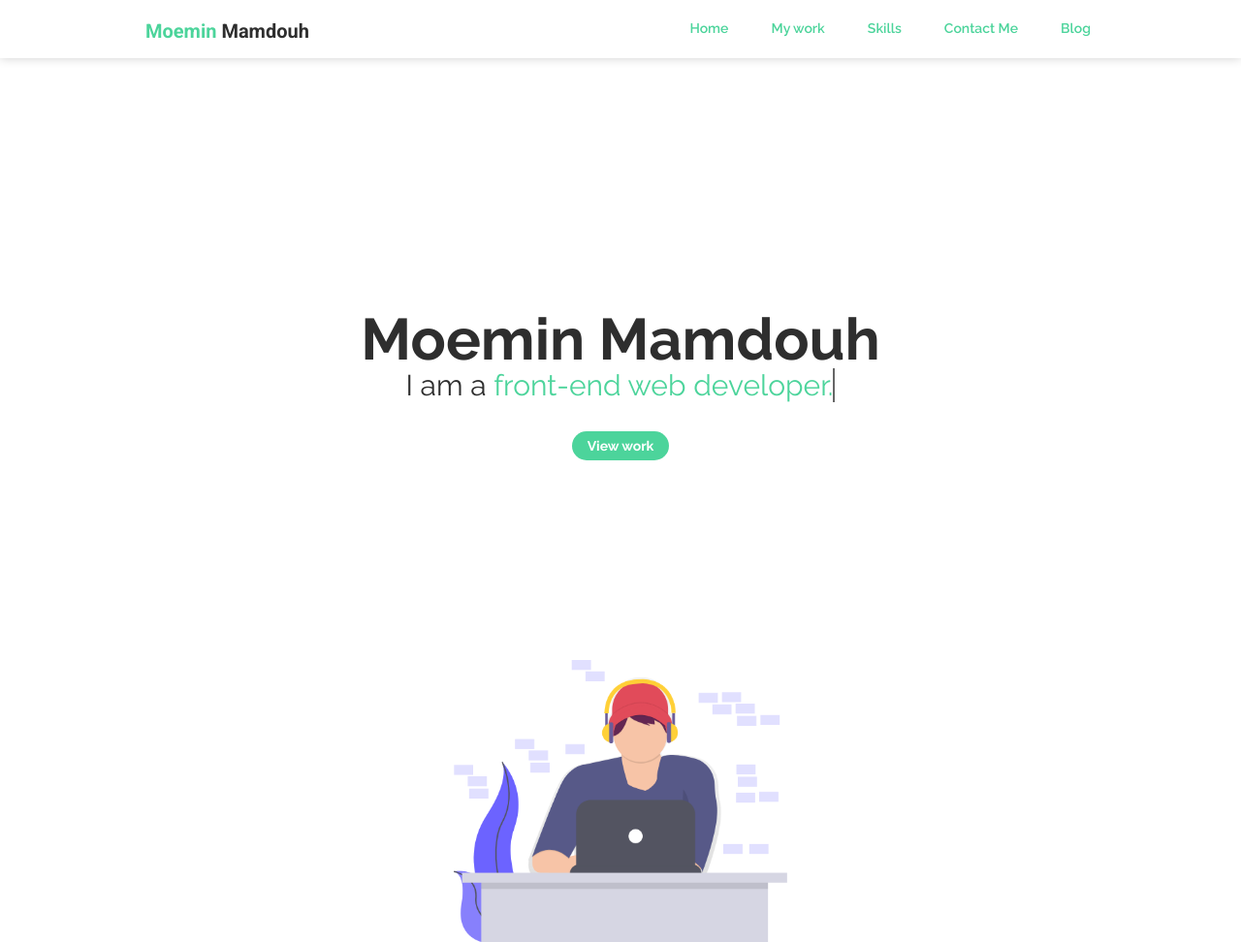
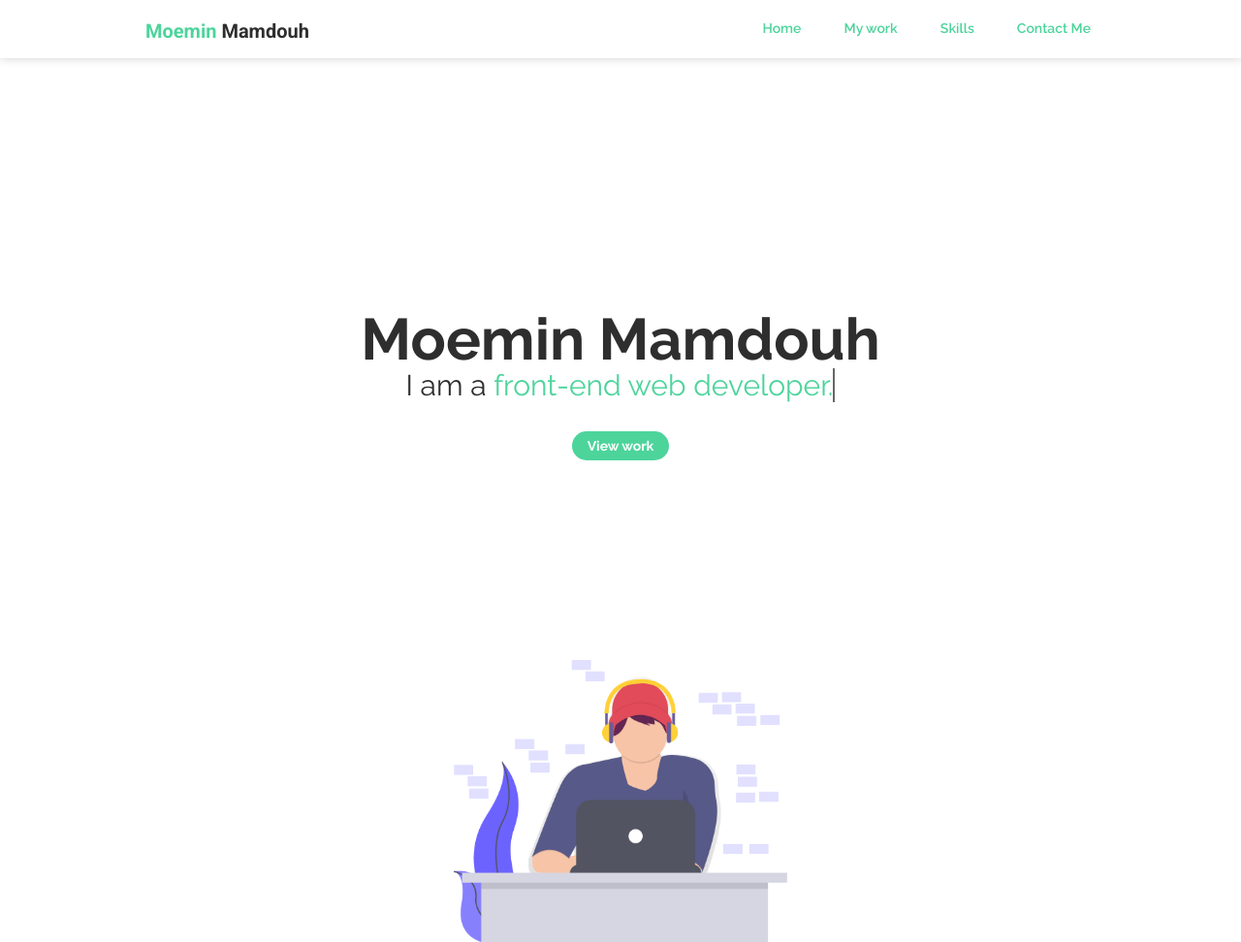
Before and after one commit to muchkler/moeminportfolio, a plain HTML site: page index.html in a window 1280 px wide. Shown: the top 972 px of the page at 97% size. Drawn offline with nearby package versions, Linux system fonts and the light colour scheme.

Commit message:
Update index.html

```diff
--- a/index.html
+++ b/index.html
@@ -25,7 +25,6 @@
                 <a href="#secondpage"><li class="animateborder">My work</li></a>
                 <a href="#thirdpage"><li class="animateborder">Skills</li></a>
                 <a href="#fourthpage"><li class="animateborder">Contact Me</li></a>
-                <a href="blog.html"><li class="animateborder">Blog</li></a>
             </ul>
         </div>
     </div>
```
